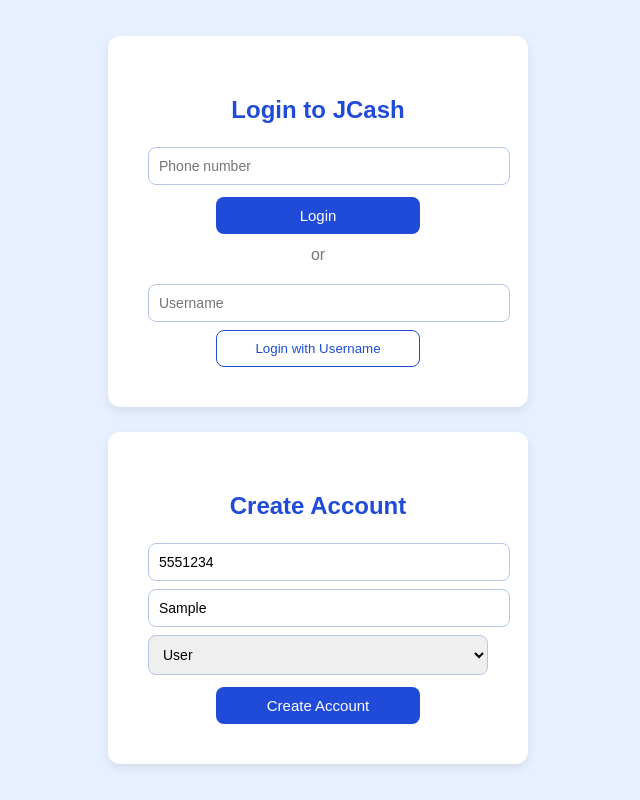
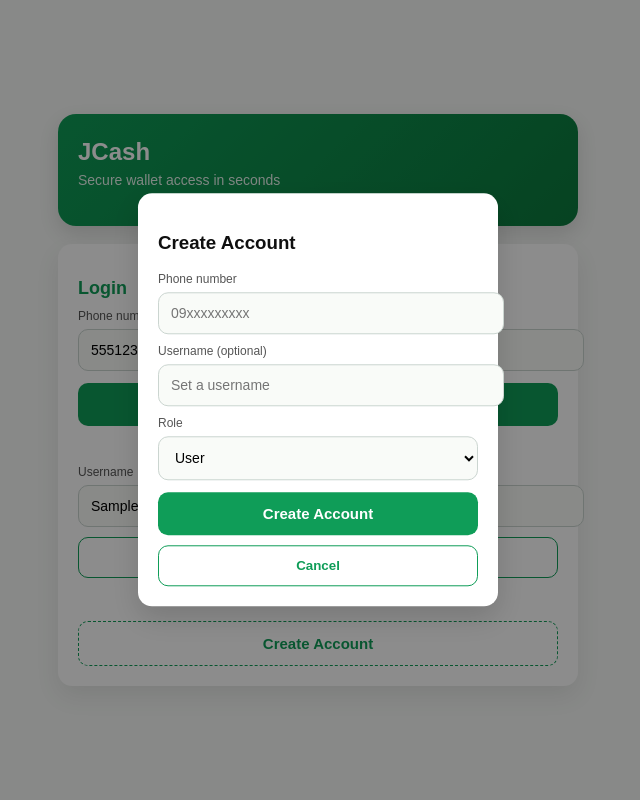
Before and after one commit to oshowatt/JCash, a website: page public/login.html in a window 1280 px wide. Both pictures are taken after typing "5551234", "Sample" into the empty fields and a click on the button "Create Account". Shown: the whole page, without its empty margins (322-962 px from the left). Drawn offline with nearby package versions, Linux system fonts and the light colour scheme.

Commit message:
UI improvements

```diff
--- a/public/login.css
+++ b/public/login.css
@@ -2,97 +2,154 @@
   margin: 0;
   padding: 0;
   font-family: "Poppins", sans-serif;
-  background: #e6f0ff;
+  background: #f7f9f7;
   display: flex;
   justify-content: center;
   align-items: center;
+  min-height: 100vh;
+  color: #0f0f0f;
+}
 
-  min-height: 100vh;
+.app-shell {
+  width: 100%;
+  max-width: 520px;
+  padding: 16px;
+}
+
+.hero {
+  background: linear-gradient(135deg, #0f9d58, #0b7a3d);
+  color: white;
+  border-radius: 18px;
+  padding: 24px 20px;
+  box-shadow: 0 8px 20px rgba(0, 0, 0, 0.12);
+  text-align: left;
+  margin-bottom: 18px;
+}
+
+.brand {
+  font-size: 24px;
+  font-weight: 700;
+}
+
+.subtitle {
+  margin-top: 6px;
+  opacity: 0.9;
+  font-size: 14px;
 }
 
 .container {
   width: 100%;
-  max-width: 420px;
   display: flex;
   flex-direction: column;
-  gap: 25px;
-  justify-content: center;
+  gap: 16px;
 }
-
 
 .card {
   background: #ffffff;
-  padding: 40px;
-  border-radius: 12px;
-  box-shadow: 0px 4px 10px rgba(0, 0, 0, 0.08);
+  padding: 20px;
+  border-radius: 14px;
+  box-shadow: 0px 10px 24px rgba(0, 0, 0, 0.08);
 }
 
 .title {
-  text-align: center;
-  color: #1f4bd8;
-  margin-bottom: 15px;
+  text-align: left;
+  color: #0f9d58;
+  margin-bottom: 10px;
+  font-size: 18px;
 }
 
-.title span {
-  font-weight: 700;
+.field-label {
+  display: block;
+  font-size: 12px;
+  color: #555;
+  margin-top: 10px;
 }
 
 .input {
   width: 100%;
-  padding: 10px;
-  margin-top: 8px;
-  border: 1px solid #b6c7e6;
-  border-radius: 8px;
+  padding: 12px;
+  margin-top: 6px;
+  border: 1px solid #cbd5d0;
+  border-radius: 10px;
   font-size: 14px;
+  background: #f9fbf8;
 }
 
 .input:focus {
-  border-color: #1f4bd8;
+  border-color: #0f9d58;
   outline: none;
+  box-shadow: 0 0 0 3px rgba(15, 157, 88, 0.15);
 }
 
 .btn {
   width: 100%;
-  padding: 10px;
+  padding: 13px;
   margin-top: 12px;
-  background: #1f4bd8;
+  background: #0f9d58;
   color: white;
   border: none;
-  border-radius: 8px;
+  border-radius: 10px;
   cursor: pointer;
   font-size: 15px;
   transition: 0.2s;
+  font-weight: 600;
 }
 
 .btn:hover {
-  background: #173bb3;
+  background: #0b7a3d;
 }
 
 .btn-secondary {
   width: 100%;
-  padding: 10px;
-  margin-top: 8px;
+  padding: 12px;
+  margin-top: 10px;
   background: white;
-  border: 1px solid #1f4bd8;
-  color: #1f4bd8;
-  border-radius: 8px;
+  border: 1px solid #0f9d58;
+  color: #0f9d58;
+  border-radius: 10px;
   cursor: pointer;
   transition: 0.2s;
+  font-weight: 600;
 }
 
 .btn-secondary:hover {
-  background: #e8efff;
+  background: #e6f4ea;
+}
+
+.btn.ghost {
+  background: transparent;
+  border: 1px dashed #0f9d58;
+  color: #0f9d58;
 }
 
 .divider {
   text-align: center;
   margin: 12px 0;
   color: #777;
+  font-size: 13px;
 }
-.btn,
-.btn-secondary {
-  width: 60%;          /* button width (adjust if you want) */
-  margin-left: auto;
-  margin-right: auto;
-  display: block;
+
+.divider.slim {
+  margin: 10px 0 6px;
 }
+
+.hidden { display: none; }
+
+.modal-overlay {
+  position: fixed;
+  inset: 0;
+  background: rgba(0,0,0,0.45);
+}
+
+.modal {
+  position: fixed;
+  top: 50%;
+  left: 50%;
+  transform: translate(-50%, -50%);
+  background: #fff;
+  padding: 20px;
+  width: 320px;
+  border-radius: 14px;
+  box-shadow: 0 12px 30px rgba(0,0,0,0.15);
+  z-index: 10;
+}
--- a/public/login.html
+++ b/public/login.html
@@ -15,36 +15,59 @@
 </head>
 
 <body>
+  <div class="app-shell">
+    <div class="hero">
+      <div class="brand">JCash</div>
+      <p class="subtitle">Secure wallet access in seconds</p>
+    </div>
     <div class="container">
 
       <!-- LOGIN BOX -->
       <div class="card">
-      <h2 class="title">Login to <span>JCash</span></h2>
+        <h2 class="title">Login</h2>
 
-      <input type="tel" id="loginPhoneNumber" placeholder="Phone number" class="input" />
-      <button class="btn" onclick="submitLogin()">Login</button>
+        <label class="field-label" for="loginPhoneNumber">Phone number</label>
+        <input type="tel" id="loginPhoneNumber" placeholder="09xxxxxxxxx" class="input" />
+        <button class="btn" onclick="submitLogin()">Continue</button>
 
         <div class="divider">or</div>
 
-      <input type="text" id="loginUsername" placeholder="Username" class="input" />
+        <label class="field-label" for="loginUsername">Username</label>
+        <input type="text" id="loginUsername" placeholder="Enter username" class="input" />
         <button class="btn-secondary" onclick="submitLoginByUsername()">Login with Username</button>
+
+        <div class="divider slim">Need an account?</div>
+        <button class="btn ghost" type="button" onclick="openCreateModal()">Create Account</button>
+      </div>
+    </div>
   </div>
 
-    <!-- CREATE ACCOUNT BOX -->
-    <div class="card">
-      <h2 class="title">Create Account</h2>
-
-      <input type="tel" id="phoneNumber" placeholder="Phone number" class="input" />
-      <input type="text" id="username" placeholder="Username (optional)" class="input" />
-
+  <!-- Create Account Modal -->
+  <div id="createModalOverlay" class="modal-overlay hidden"></div>
+  <div id="createModal" class="modal hidden">
+    <h3>Create Account</h3>
+    <label class="field-label" for="phoneNumber">Phone number</label>
+    <input type="tel" id="phoneNumber" placeholder="09xxxxxxxxx" class="input" />
+    <label class="field-label" for="username">Username (optional)</label>
+    <input type="text" id="username" placeholder="Set a username" class="input" />
+    <label class="field-label" for="roleSelect">Role</label>
     <select id="roleSelect" class="input">
       <option value="user">User</option>
       <option value="merchant">Merchant</option>
     </select>
-
     <button class="btn" onclick="submitCreateAccount()">Create Account</button>
+    <button class="btn-secondary" type="button" onclick="closeCreateModal()">Cancel</button>
   </div>
 
-  </div>
+  <script>
+    function openCreateModal() {
+      document.getElementById('createModal').classList.remove('hidden');
+      document.getElementById('createModalOverlay').classList.remove('hidden');
+    }
+    function closeCreateModal() {
+      document.getElementById('createModal').classList.add('hidden');
+      document.getElementById('createModalOverlay').classList.add('hidden');
+    }
+  </script>
 </body>
 </html>
--- a/styles.css
+++ b/styles.css
@@ -1,4 +1,46 @@
 /* GENERAL */
+:root {
+  --bg: #f7f9f7;
+  --card-grad-1: #0f9d58;
+  --card-grad-2: #0b7a3d;
+  --button-bg: #f1f5f1;
+  --button-hover: #e3e9e3;
+  --accent: #0f9d58;
+  --text-main: #0f0f0f;
+  --pos: #0f9d58;
+  --neg: #111111;
+  --submit-bg: #0f9d58;
+  --cancel-bg: #111111;
+}
+
+.theme-user {
+  --bg: #f7f9f7;
+  --card-grad-1: #0f9d58;
+  --card-grad-2: #0b7a3d;
+  --button-bg: #f1f5f1;
+  --button-hover: #e3e9e3;
+  --accent: #0f9d58;
+  --text-main: #0f0f0f;
+  --pos: #0f9d58;
+  --neg: #111111;
+  --submit-bg: #0f9d58;
+  --cancel-bg: #111111;
+}
+
+.theme-merchant {
+  --bg: #fff8f1;
+  --card-grad-1: #f97316;
+  --card-grad-2: #ea580c;
+  --button-bg: #fff4e5;
+  --button-hover: #ffe8cc;
+  --accent: #f97316;
+  --text-main: #0f0f0f;
+  --pos: #f97316;
+  --neg: #111111;
+  --submit-bg: #f97316;
+  --cancel-bg: #111111;
+}
+
 * {
   margin: 0;
   padding: 0;
@@ -7,7 +49,7 @@
 }
 
 body {
-  background: #eef2f8;
+  background: var(--bg);
   display: flex;
   justify-content: center;
   align-items: center;
@@ -47,17 +89,18 @@
 }
 
 .logout-btn {
-  background: #f0f3ff;
+  background: var(--button-bg);
   border: none;
   padding: 8px 11px;
   border-radius: 10px;
   cursor: pointer;
   font-size: 18px;
+  color: var(--text-main);
 }
 
 /* BALANCE CARD */
 .balance-card {
-  background: linear-gradient(135deg, #0066ff, #00aaff);
+  background: linear-gradient(135deg, var(--card-grad-1), var(--card-grad-2));
   padding: 22px;
   height: 120px;
   border-radius: 20px;
@@ -111,7 +154,7 @@
 }
 
 .quick-actions button {
-  background: #f4f6ff;
+  background: var(--button-bg);
   border: none;
   padding: 12px;
   border-radius: 16px;
@@ -122,39 +165,65 @@
   flex-direction: column;
   align-items: center;
   gap: 6px;
+  color: var(--text-main);
 }
 
 .quick-actions button:hover {
-  background: #dce8ff;
+  background: var(--button-hover);
 }
 
 .quick-actions i {
   font-size: 20px;
-  color: #0055ff;
+  color: var(--accent);
 }
 
 /* TRANSACTION LIST */
 .transaction-section h3 {
-  font-size: 17px;
-  margin-bottom: 10px;
+  font-size: 16px;
+  margin-bottom: 6px;
+  padding: 10px 12px;
+  background: var(--button-bg);
+  border-radius: 12px;
+  color: var(--text-main);
+  border: 1px solid #e4e7ec;
 }
 
 .transaction-list {
   max-height: 300px;
   overflow-y: auto;
+  background: #ffffff;
+  border-radius: 12px;
+  border: 1px solid #e4e7ec;
 }
 
 .transaction-item {
-  background: #f9f9ff;
-  padding: 14px;
-  border-radius: 14px;
-  margin-bottom: 10px;
+  background: #ffffff;
+  padding: 14px 16px;
+  border-bottom: 1px solid #f0f0f0;
+  display: flex;
+  flex-direction: column;
+  gap: 6px;
+}
+
+.green { color: var(--pos); }
+.red { color: var(--neg); }
+
+.tx-row {
   display: flex;
   justify-content: space-between;
+  align-items: center;
+  font-size: 14px;
+  color: #111;
 }
 
-.green { color: #00b341; }
-.red { color: #ff3b3b; }
+.tx-date {
+  font-size: 12px;
+  color: #8a8f99;
+}
+
+.transaction-item:last-child {
+  border-bottom: none;
+}
 
 /* MODALS (same styles as your version) */
 .modal-overlay {
@@ -169,7 +238,7 @@
   left: 50%;
   transform: translate(-50%, -50%);
   background: white;
-  padding: 25px;
+  padding: 24px;
   width: 340px;
   border-radius: 18px;
   box-shadow: 0 10px 25px rgba(0,0,0,0.15);
@@ -177,28 +246,35 @@
 
 .hidden { display: none; }
 
-.modal input {
+.modal input,
+.modal select {
   width: 100%;
-  padding: 11px;
+  padding: 12px;
   border-radius: 10px;
-  border: 1px solid #ccc;
+  border: 1px solid #cbd5d0;
   margin-bottom: 12px;
+  background: #f9fbf8;
+  font-size: 14px;
 }
 
 .submit-btn {
-  background: #0066ff;
+  background: var(--submit-bg);
   color: white;
-  padding: 12px;
+  padding: 13px;
   width: 100%;
   border-radius: 12px;
   border: none;
+  margin-top: 6px;
+  font-weight: 600;
 }
 
 .cancel-btn {
-  background: #ccc;
-  color: black;
-  padding: 12px;
+  background: var(--cancel-bg);
+  color: white;
+  padding: 13px;
   width: 100%;
   border-radius: 12px;
   border: none;
+  margin-top: 8px;
+  font-weight: 600;
 }
```
Also changed, not shown: public/script.js (+12 -1 lines). Lines whose indentation alone changed are shown as unchanged.
